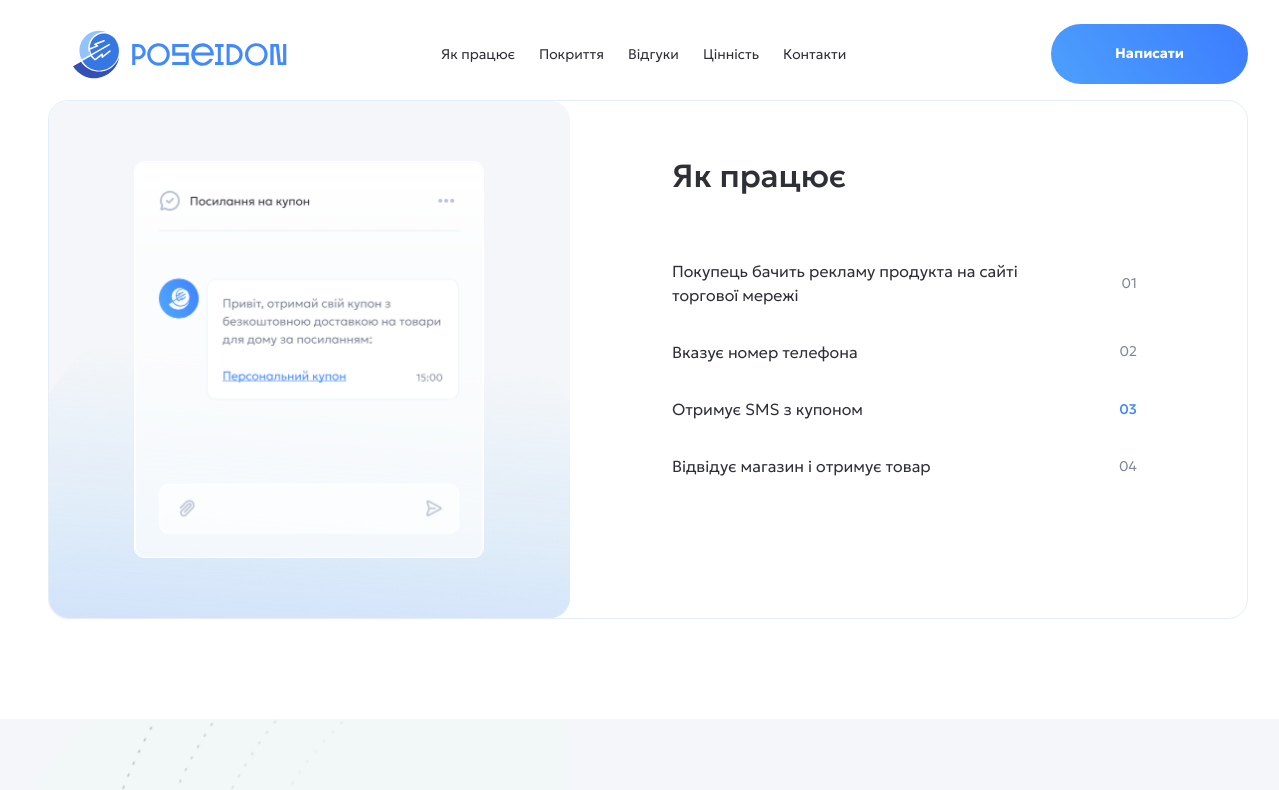
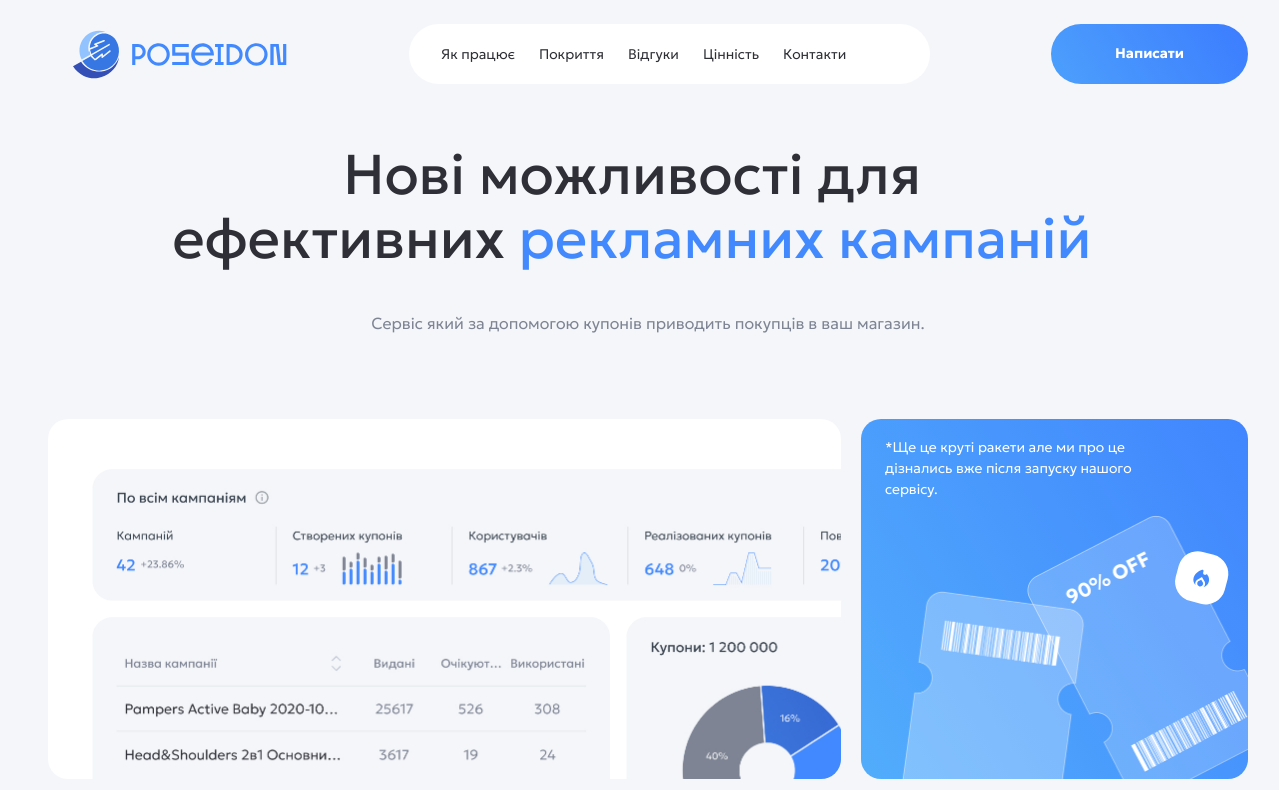
Before and after one commit to alexSili4/poseidon-shops, a website built with Vite: page src/index.html in a window 1536 px wide. Shown: the top 790 px of the page, without its empty margins (120-1399 px from the left). Built offline with nearby package versions, Linux system fonts and the light colour scheme; files whose address does not match are found by name.

Commit message:
add hero

```diff
--- a/src/css/about.css
+++ b/src/css/about.css
@@ -100,6 +100,7 @@
   .about-section {
     padding-top: 100px;
     padding-bottom: 100px;
+    background-image: linear-gradient(180deg, #f4f6f9, var(--white-color) 9.4%);
   }
 
   .about-content-wrap {
--- a/src/css/contacts.css
+++ b/src/css/contacts.css
@@ -189,6 +189,11 @@
   font-size: 14px;
   font-weight: 700;
   line-height: 1.4;
+  transition: background-image var(--transition-duration-and-func);
+}
+
+.contacts-us-form-submit-btn:disabled {
+  background-image: linear-gradient(90deg, #7ac9fb 0%, #7ac9fb 100%);
 }
 
 @media screen and (min-width: 1440px) {
--- a/src/css/coverage.css
+++ b/src/css/coverage.css
@@ -16,6 +16,7 @@
   top: -159px;
   left: 50%;
   width: 660px;
+  max-width: 660px;
   height: 660px;
   transform: translateX(-50%);
   animation: rotate 60s infinite linear;
@@ -105,6 +106,7 @@
     top: -290px;
     left: calc(50% - 76px);
     width: 1060px;
+    max-width: 1060px;
     height: 1060px;
   }
 
--- a/src/css/hero.css
+++ b/src/css/hero.css
@@ -0,0 +1,113 @@
+.hero-section {
+  padding-top: 104px;
+  padding-bottom: 16px;
+  background-color: #f4f6f9;
+}
+
+.hero-title {
+  color: #2f3037;
+  font-family: Geologica;
+  font-size: 32px;
+  font-weight: 500;
+  line-height: 1.15;
+  text-align: center;
+}
+
+.hero-title-accent {
+  color: #4289fe;
+}
+
+.hero-desc {
+  margin-top: 20px;
+  color: #7e8494;
+  font-family: Geologica;
+  font-size: 14px;
+  font-weight: 300;
+  line-height: 1.5;
+  text-align: center;
+}
+
+.hero-info-wrap {
+  display: flex;
+  flex-direction: column;
+  gap: 16px;
+  margin-top: 40px;
+}
+
+.hero-info-statistics {
+  height: 170px;
+  border-radius: 16px;
+  background-color: var(--white-color);
+  background-image: url('/images/hero/statistics-01.jpg'), url('/images/hero/statistics-02.jpg');
+  background-size: 760px 114px, 411px 146px;
+  background-position: top 20px left 21px, top 146px left 18px;
+  background-repeat: no-repeat;
+}
+
+.hero-info-desc-wrap {
+  height: 141px;
+  border-radius: 16px;
+  background-image: url('/icons/hero/fire-mobile.svg'), url('/images/hero/card-barcode.png'), url('/images/hero/card-90-off.png'), linear-gradient(236.31deg, #366fff -40.816%, #59bcfb 174%);
+  padding: 18px 24px;
+  background-size: 45px 45px, 124px 151px, 132px 155px, 100% 100%;
+  background-position: top 89px left 182px, top 49px left 183px, top -3px left 243px, 0 0;
+  background-repeat: no-repeat;
+}
+
+.hero-info-desc {
+  width: 184px;
+  color: var(--white-color);
+  font-family: Geologica;
+  font-size: 14px;
+  font-weight: 300;
+  line-height: 1.5;
+}
+
+@media screen and (min-width: 1440px) {
+  .hero-section {
+    padding-top: 142px;
+    padding-bottom: 22px;
+  }
+
+  .hero-title {
+    width: 1168px;
+    font-size: 56px;
+    font-weight: 400;
+  }
+
+  .hero-desc {
+    margin-top: 40px;
+    font-size: 16px;
+  }
+
+  .hero-info-wrap {
+    flex-direction: row;
+    justify-content: space-between;
+    gap: 0px;
+    margin-top: 84px;
+  }
+
+  .hero-info-statistics {
+    width: 793px;
+    height: 360px;
+    border-radius: 20px;
+    background-image: url('/images/hero/statistics-01.jpg'), url('/images/hero/statistics-02.jpg'), url('/images/hero/statistics-03.jpg');
+    background-size: 895px 132px, 518px 172px, 281px 324px;
+    background-position: top 50px left 44px, top 198px left 44px, top 198px left 578px;
+  }
+
+  .hero-info-desc-wrap {
+    width: 387px;
+    height: auto;
+    border-radius: 20px;
+    background-image: url('/icons/hero/fire-desk.svg'), url('/images/hero/card-barcode.png'), url('/images/hero/card-90-off.png'), linear-gradient(236.31deg, #366fff -56.484%, #59bcfb 138.781%);
+    padding: 18px 24px;
+    background-size: 63px 63px, 253px 310px, 271px 319px, 100% 100%;
+    background-position: top 127px left 309px, top 151px left 2px, top 80px left 153px, 0 0;
+    background-repeat: no-repeat;
+  }
+
+  .hero-info-desc {
+    width: 256px;
+  }
+}
--- a/src/css/styles.css
+++ b/src/css/styles.css
@@ -4,6 +4,7 @@
 @import url('./variables.css');
 @import url('./fonts.css');
 @import url('./header.css');
+@import url('./hero.css');
 @import url('./about.css');
 @import url('./coverage.css');
 @import url('./join-us.css');
--- a/src/index.html
+++ b/src/index.html
@@ -9,7 +9,7 @@
   </head>
   <body>
     <load src="/partials/header.html" />
-    <!-- hero -->
+    <load src="/partials/hero.html" />
     <load src="/partials/about.html" />
     <load src="/partials/coverage.html" />
     <load src="/partials/join-us.html" />
--- /dev/null
+++ b/src/js/eventHandlers.js
@@ -0,0 +1,16 @@
+import refs from '/js/refs';
+
+refs.contactsUsForm.addEventListener('input', onContactsUsFormInput);
+
+function onContactsUsFormInput(e) {
+  const contactsUsFormData = {};
+
+  const formData = new FormData(e.currentTarget);
+  formData.forEach((value, key) => {
+    contactsUsFormData[key] = value;
+  });
+
+  const formValues = Object.values(contactsUsFormData);
+  console.log(contactsUsFormData);
+  refs.contactsUsFormSubmitBtn.disabled = formValues.some((value) => !value);
+}
--- a/src/js/main.js
+++ b/src/js/main.js
@@ -1,3 +1,4 @@
 import '/js/swiper';
 import '/js/scrollToTargetSection';
 import '/js/aos';
+import '/js/eventHandlers';
--- a/src/js/refs.js
+++ b/src/js/refs.js
@@ -1,5 +1,7 @@
 const refs = {
   mainNavigation: document.querySelectorAll('.js-main-navigation'),
+  contactsUsForm: document.querySelector('.js-contacts-us-form'),
+  contactsUsFormSubmitBtn: document.querySelector('.js-contacts-us-form-submit-btn'),
 };
 
 export default refs;
--- a/src/partials/contacts.html
+++ b/src/partials/contacts.html
@@ -23,7 +23,7 @@
         </address>
       </div>
       <div class="contacts-us">
-        <form class="contacts-us-form">
+        <form class="contacts-us-form js-contacts-us-form">
           <div class="contacts-us-form-inputs-wrap">
             <select name="theme" class="contacts-us-form-input">
               <option value="">Оберіть тему</option>
@@ -48,7 +48,7 @@
             <textarea class="contacts-us-form-input message" name="message" placeholder=" " required></textarea>
             <span class="contacts-us-form-input-title message">Повідомлення</span>
           </label>
-          <button class="contacts-us-form-submit-btn" type="submit">Написати нам</button>
+          <button class="contacts-us-form-submit-btn js-contacts-us-form-submit-btn" type="submit" disabled>Написати нам</button>
         </form>
       </div>
     </div>
--- a/src/partials/hero.html
+++ b/src/partials/hero.html
@@ -1,6 +1,12 @@
-<section>
-  <div>
-    <h1>Нові можливості для ефективних рекламних кампаній</h1>
-    <p>Сервіс який за допомогою купонів приводить покупців в ваш магазин.</p>
+<section class="hero-section">
+  <div class="container hero-container">
+    <h1 class="hero-title">Нові можливості для<br />ефективних <span class="hero-title-accent">рекламних кампаній</span></h1>
+    <p class="hero-desc">Сервіс який за допомогою купонів приводить покупців в ваш магазин.</p>
+    <div class="hero-info-wrap">
+      <div class="hero-info-statistics"></div>
+      <div class="hero-info-desc-wrap">
+        <p class="hero-info-desc">*Ще це круті ракети але ми про це дізнались вже після запуску нашого сервісу.</p>
+      </div>
+    </div>
   </div>
 </section>
```
Also changed, not shown: src/icons/hero/fire-desk.svg (added), src/icons/hero/fire-mobile.svg (added), src/images/hero/card-90-off.png (added), src/images/hero/card-barcode.png (added), src/images/hero/statistics-01.jpg (added), src/images/hero/statistics-02.jpg (added), src/images/hero/statistics-03.jpg (added).
